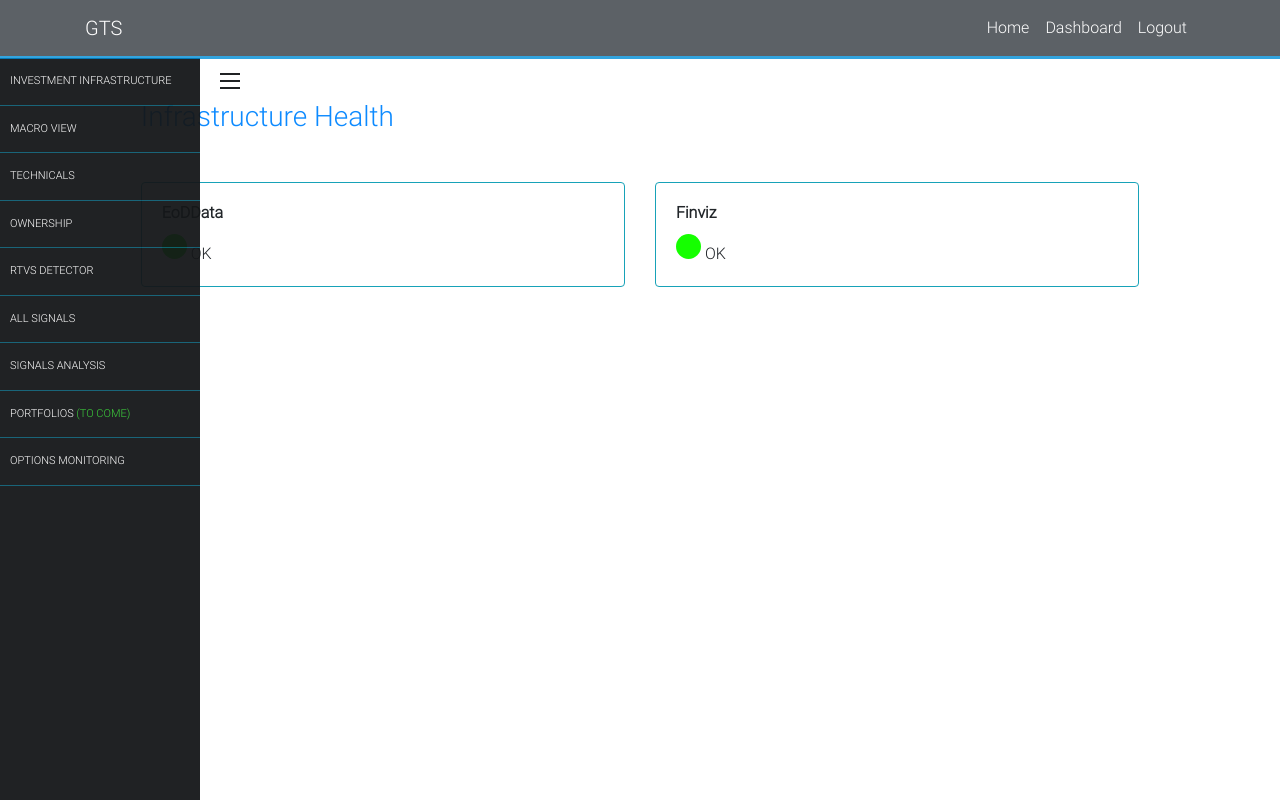
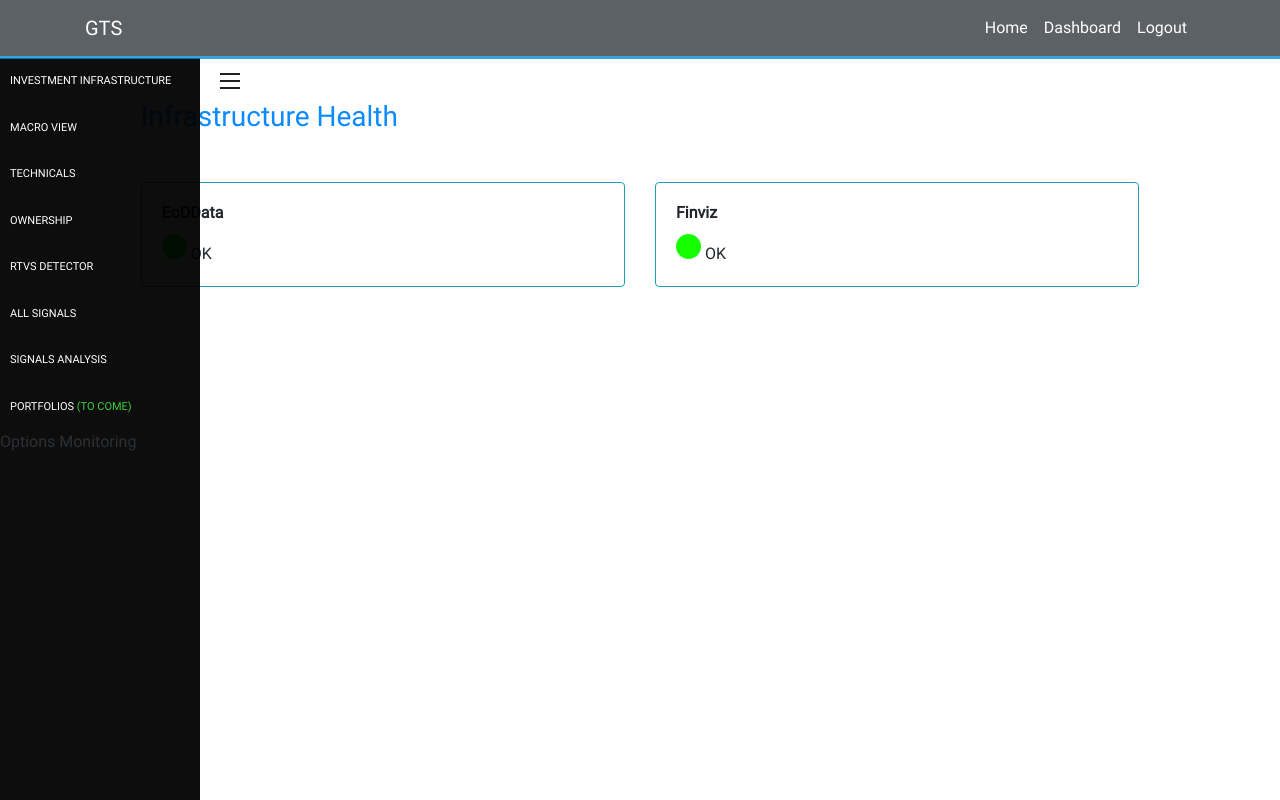
Before and after one commit to webclinic017/Get-the-signals, a Flask app: page /infraHealth in a window 1280 px wide. Run offline with Flask 2, Linux system fonts and the light colour scheme; the visitor is signed in with stand-in values (Sample User, id 1); some libraries are stand-ins or nearby versions.

Commit message:
menu style

```diff
--- a/SV/static/style_dashboard.css
+++ b/SV/static/style_dashboard.css
@@ -12,9 +12,12 @@
   left: -200px;
   width: 200px;
   height: calc(100% - 58px);
-  background: #151719;
+  background: #000000;
   opacity: 0.95;
-  transition: all 300ms linear;
+  -webkit-transition: all 0.5s ease;
+  -moz-transition: all 0.5s ease;
+  -o-transition: all 0.5s ease;
+  transition: all 0.5s ease;  list-style: none;
 }
 #sidebar.active {
   left:0px;
@@ -32,18 +35,30 @@
   margin:5px 0px;
   cursor:pointer;
 }
-#sidebar div.list div.item {
+
+
+#sidebar div.list div.item a{
+  display: block;
   padding:15px 10px;
-  border-bottom:1px solid rgba(0, 204, 255, 0.39);
-  color:#fcfcfc;
+  color:#ffffff;
   text-transform:uppercase;
   font-size:11px;
+  text-decoration: none;
+
 }
 
-a { color: #fcfcfc; }
+#sidebar div.list div.item:hover {
+    text-decoration: none;
+    color: #fff;
+    background: rgba(255, 255, 255, 0.2);
+}
+
+a { color: #ffffff;
+  text-decoration: none;
+}
 
 @font-face{
-  src: url(fonts/Roboto-Light.ttf);
+  src: url(fonts/Roboto-Regular.ttf);
   font-family: Roboto;
 }
 
--- a/SV/templates/table.html
+++ b/SV/templates/table.html
@@ -38,11 +38,7 @@ Therefore, the most convincing signals are those which are going to be contraria
 
 
 
-<p>
-  Stocks characterized by lower prices yield better returns probably because there is less <b>market depth</b>. Therefore, a same amount of liquidty injected overall (<b>systemic injection</b>) is going to affect more stocks
-  that are charactertized by little market depth. But not only this, the fact that some strategists also probably have this assumption in mind create an
-  <b>self-reinforcing movement</b>, hence creating even more liquidty flow towards stocks characterized
-  by little market depth.
+
 
 
     <p style="text-align:center">
```
Also changed, not shown: SV/templates/portfolios.html (+8 -0 lines), SV/static/JS/dashboard.js (line endings or trailing spaces).
